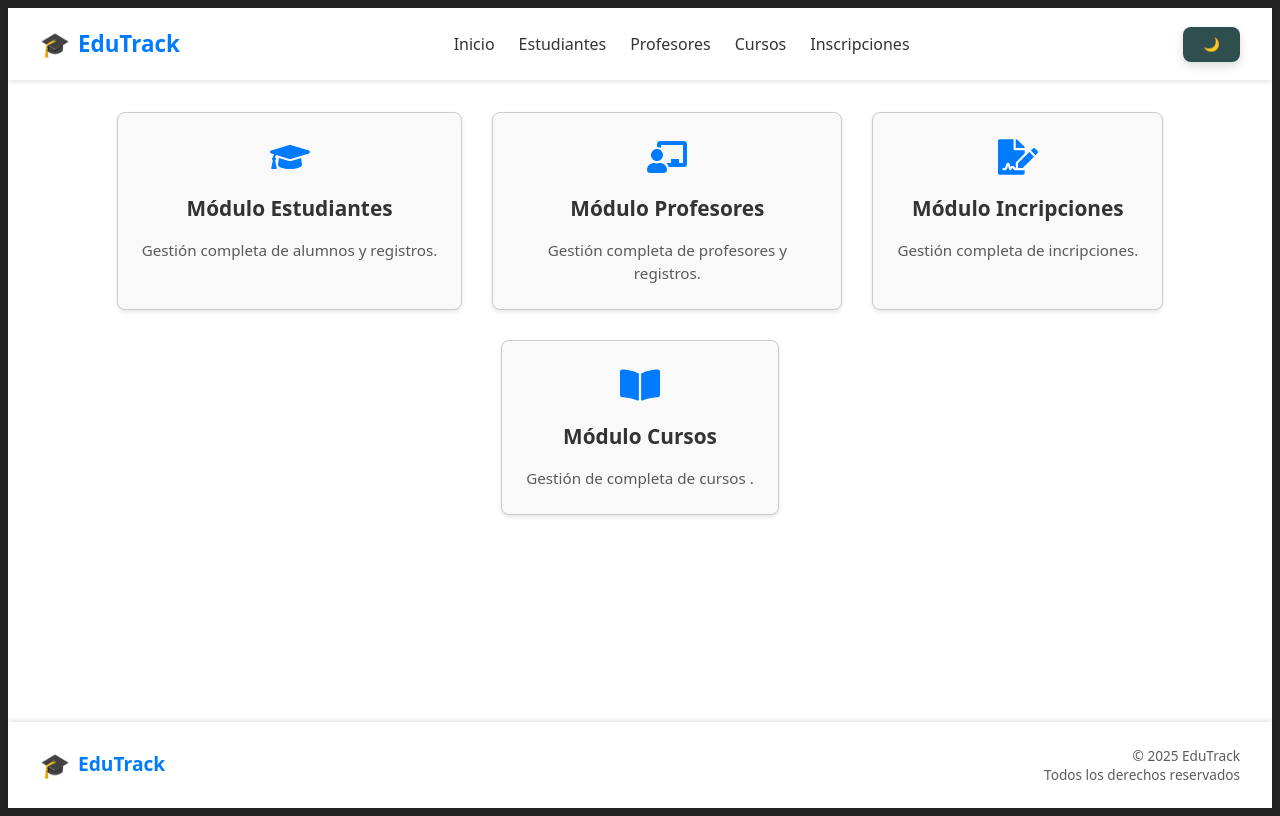
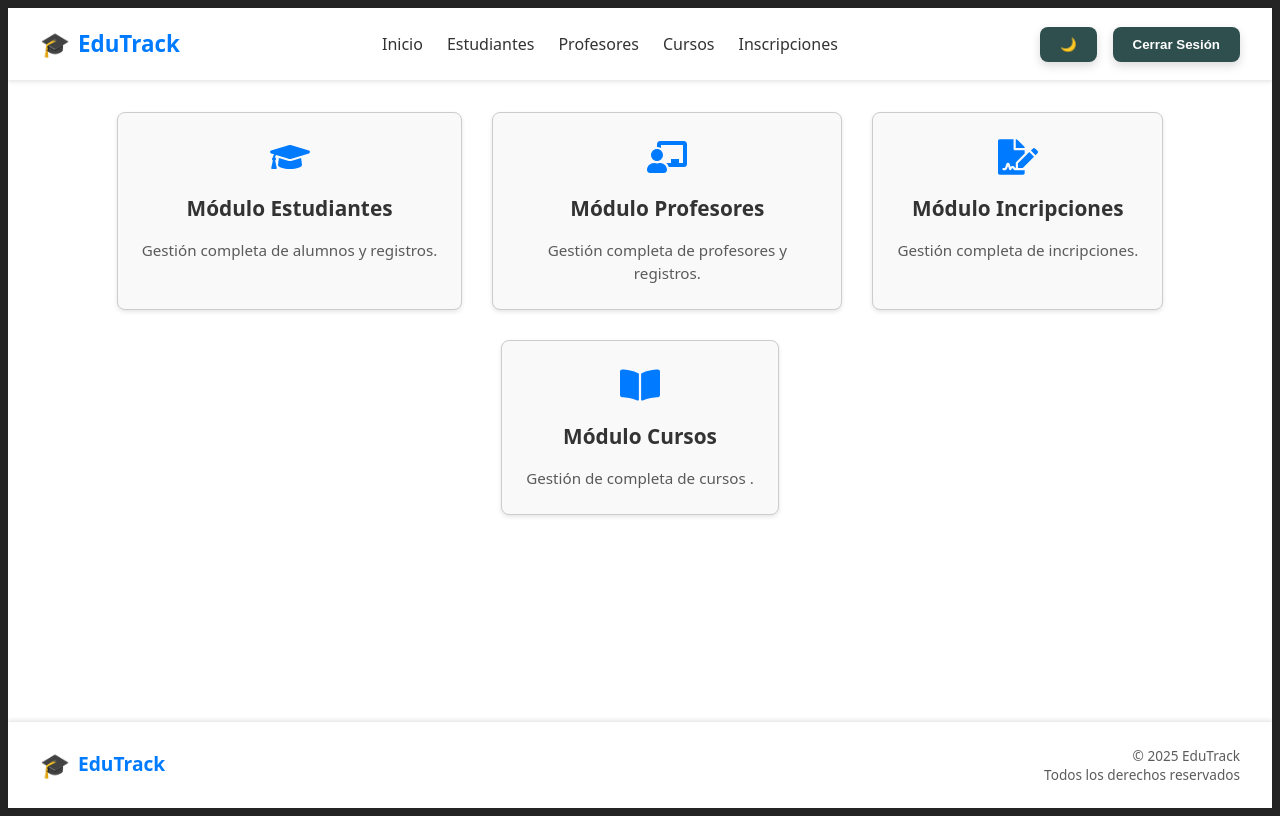
Before and after one commit to JuanD911/nestjs-final-project, a React (Vite) app in the folder frontend-edutrack/: page /main in a window 1280 px wide. Built offline with nearby package versions, Linux system fonts and the light colour scheme.

Commit message:
feat(auth): Add button to log out. Remove token from localStorage

```diff
--- a/frontend-edutrack/src/components/layout/header/Header.css
+++ b/frontend-edutrack/src/components/layout/header/Header.css
@@ -15,6 +15,12 @@
 .logo-container {
   display: flex;
   align-items: center;
+}
+
+.action-container {
+  display: flex;
+  align-items: center;
+  gap: 1rem;
 }
 
 .logo-icon {
--- a/frontend-edutrack/src/components/layout/header/Header.jsx
+++ b/frontend-edutrack/src/components/layout/header/Header.jsx
@@ -1,27 +1,45 @@
+import { useNavigate } from 'react-router-dom';
 import './Header.css';
 import ToggleButton from '../../ui/toggleButton/ToggleButton';
 import { useTheme } from '../../theme/ThemeProvider';
+import Button from '../../ui/button/Button';
 
 const Header = () => {
   const { alterTheme } = useTheme();
+  const navigate = useNavigate();
+
+  const handleLogout = () => {
+    localStorage.removeItem("token");
+    console.log(`Log out`)
+    navigate('/login');
+
+  };
 
   return (
     <header className="app-header">
+
       <div className="logo-container">
         <span className="logo-icon">🎓</span>
         <h1 className="app-title">EduTrack</h1>
       </div>
 
       <nav className="main-nav">
-        <a href="../main" className="nav-link">Inicio</a>
+        <a href="/main" className="nav-link">Inicio</a>
         <a href="/students" className="nav-link">Estudiantes</a>
         <a href="/professors" className="nav-link">Profesores</a>
         <a href="/courses" className="nav-link">Cursos</a>
         <a href="/enrollments" className="nav-link">Inscripciones</a>
       </nav>
 
-      <ToggleButton onToggle={alterTheme} />
+      <div className="action-container">
 
+        <ToggleButton onToggle={alterTheme} />
+
+        <Button onClick={handleLogout}>
+          Cerrar Sesión
+        </Button>
+
+      </div>
     </header>
   );
 };
```
